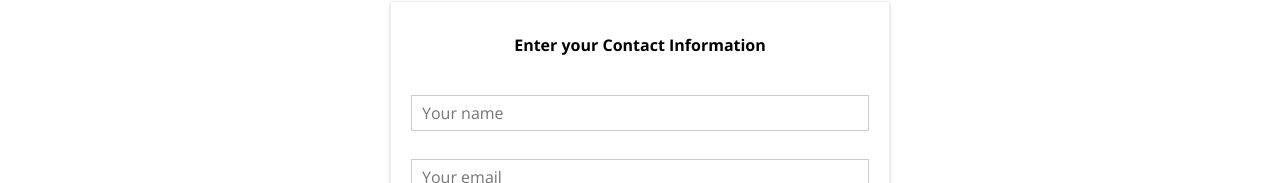
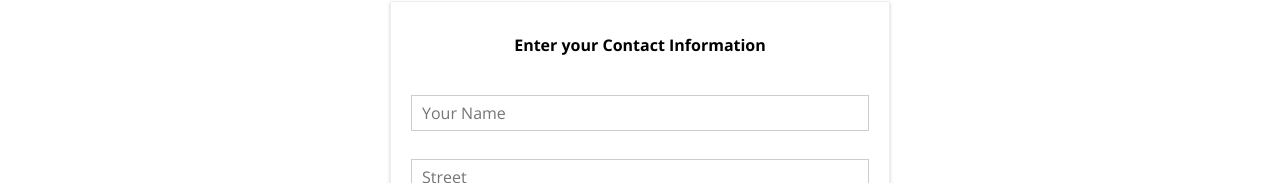
Before and after one commit to JKCodes/burger-builder, a React app: page /checkout in a window 1280 px wide. Both pictures are taken after a click on the button "CONTINUE". Shown: the part 617-800 px from the top of the page. Built offline with nearby package versions, Linux system fonts and the light colour scheme.

Commit message:
setup custom select input type

```diff
--- a/src/components/UI/Input/Input.js
+++ b/src/components/UI/Input/Input.js
@@ -5,15 +5,37 @@
 const input = (props) => {
   let inputElement = null;
 
-  switch (props.inputtype) {
+  switch (props.elementType) {
     case ('input'):
-      inputElement = <input className={styles.InputElement} {...props} />;
+      inputElement = <input
+        className={styles.InputElement}
+        {...props.elementConfig}
+        value={props.vaue} />;
       break;
     case ('textarea'):
-      inputElement = <textarea className={styles.InputElement} {...props} />;
+      inputElement = <textarea
+        className={styles.InputElement}
+        {...props.elementConfig}
+        value={props.vaue} />;
       break;
+    case ('select'):
+      inputElement = (
+        <select
+          className={styles.InputElement}
+          value={props.value}>
+          {props.elementConfig.options.map(option => (
+            <option key={option.value} value={option.value}>
+              {option.displayValue}
+            </option>
+          ))}
+        </select>
+        );
+        break;
     default:
-      inputElement = <input className={styles.InputElement} {...props} />;
+      inputElement = <input
+        className={styles.InputElement}
+        {...props.elementConfig}
+        value={props.vaue} />;
   }
 
   return (
--- a/src/containers/Checkout/ContactData/ContactData.js
+++ b/src/containers/Checkout/ContactData/ContactData.js
@@ -7,6 +7,58 @@
 
 class ContactData extends Component {
   state = {
+    orderForm: {
+      name: {
+        elementType: 'input',
+        elementConfig: {
+          type: 'text',
+          placeholder: 'Your Name'
+        },
+        value: ''
+      },
+      street: {
+        elementType: 'input',
+        elementConfig: {
+          type: 'text',
+          placeholder: 'Street'
+        },
+        value: ''
+      },
+      zipCode: {
+        elementType: 'input',
+        elementConfig: {
+          type: 'text',
+          placeholder: 'ZIP CODE'
+        },
+        value: ''
+      },
+      country: {
+        elementType: 'input',
+        elementConfig: {
+          type: 'text',
+          placeholder: 'Country'
+        },
+        value: ''
+      },
+      email: {
+        elementType: 'input',
+        elementConfig: {
+          type: 'email',
+          placeholder: 'Your Email'
+        },
+        value: ''
+      },
+      deliveryMethod: {
+        elementType: 'select',
+        elementConfig: {
+          options: [
+            {value: 'fastest', displayValue: 'Fastest'},
+            {value: 'cheapest', displayValue: 'Cheapest'}
+          ]
+        },
+        value: ''
+      }
+    },
     name: '',
     email: '',
     address: {
@@ -24,17 +76,7 @@
 
     const order = {
       ingredients: this.props.ingredients,
-      price: this.props.price,
-      customer: {
-        name: 'Some Name',
-        address: {
-          street: 'Test stret',
-          zipCode: '23423',
-          country: 'USA'
-        },
-        email: 'test@example.com'
-      },
-      deliveryMethod: 'fastest'
+      price: this.props.price
     }
     axios.post('/orders.json', order)
       .then(response => {
@@ -47,12 +89,23 @@
   }
 
   render() {
+    const formElementsArray = [];
+    for (let key in this.state.orderForm) {
+      formElementsArray.push({
+        id: key,
+        config: this.state.orderForm[key]
+      });
+    }
+
     let form = (
       <form>
-        <Input inputtype="input" type="text" name="name" placeholder="Your name" />
-        <Input inputtype="input" type="email" name="email" placeholder="Your email" />
-        <Input inputtype="input" type="text" name="street" placeholder="Street" />
-        <Input inputtype="input" type="text" name="postalCode" placeholder="Postal Code" />
+        {formElementsArray.map(formElement => (
+          <Input
+            key={formElement.id}
+            elementType={formElement.config.elementType}
+            elementConfig={formElement.config.elementConfig}
+            value={formElement.config.value} />
+        ))}
         <Button btnType="Success" clicked={this.orderHandler}>ORDER</Button>
       </form>
     );
```
